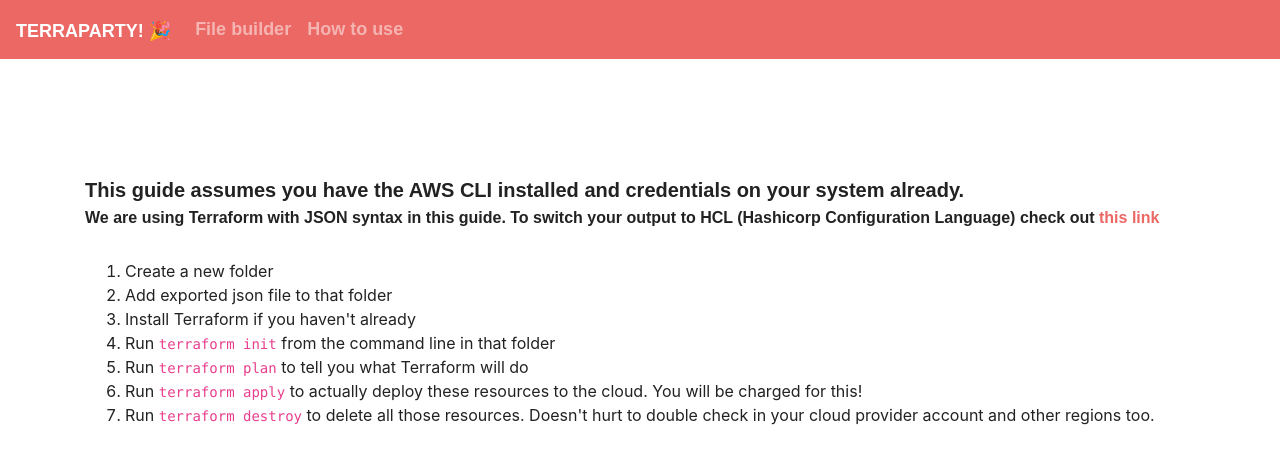
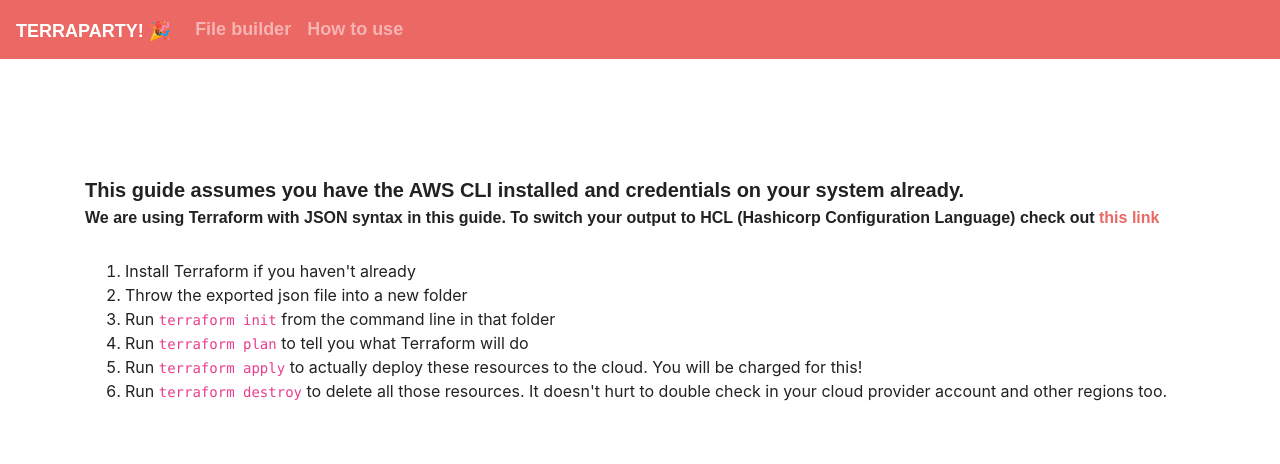
Before and after one commit to michaelbdavidson7/terraparty, an Angular app: page /howto in a window 1280 px wide. Shown: the top 464 px of the page. Built offline with nearby package versions, Linux system fonts and the light colour scheme; a web font is replaced by a local one.

Commit message:
Verbiage

```diff
--- a/apps/myapp/src/app/how-to/how-to.component.html
+++ b/apps/myapp/src/app/how-to/how-to.component.html
@@ -4,14 +4,13 @@
     Language) check out <a href="https://github.com/hashicorp/hcl/issues/13#issuecomment-244908948">this link</a></h6>
   <br />
   <ol>
-    <li>Create a new folder</li>
-    <li>Add exported json file to that folder</li>
     <li>Install Terraform if you haven't already</li>
+    <li>Throw the exported json file into a new folder</li>
     <li>Run <code>terraform init</code> from the command line in that folder</li>
     <li>Run <code>terraform plan</code> to tell you what Terraform will do</li>
     <li>Run <code>terraform apply</code> to actually deploy these resources to the cloud. You will be charged for this!
     </li>
-    <li>Run <code>terraform destroy</code> to delete all those resources. Doesn't hurt to double check in your cloud
+    <li>Run <code>terraform destroy</code> to delete all those resources. It doesn't hurt to double check in your cloud
       provider account and other regions too.</li>
   </ol>
 </div>
```
